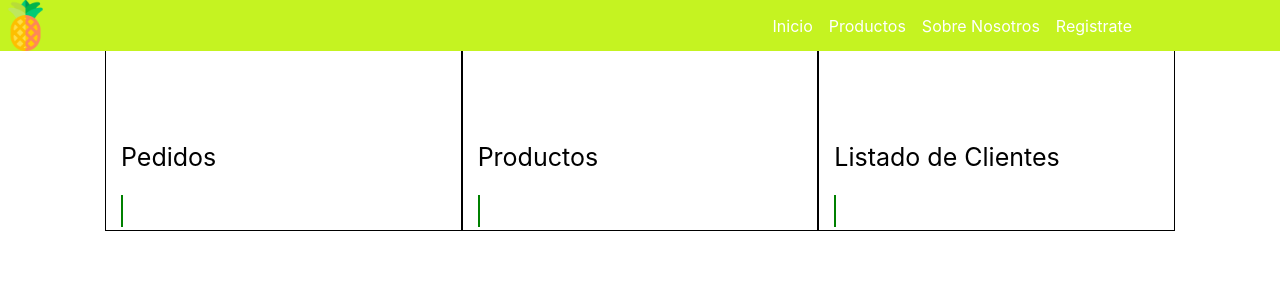
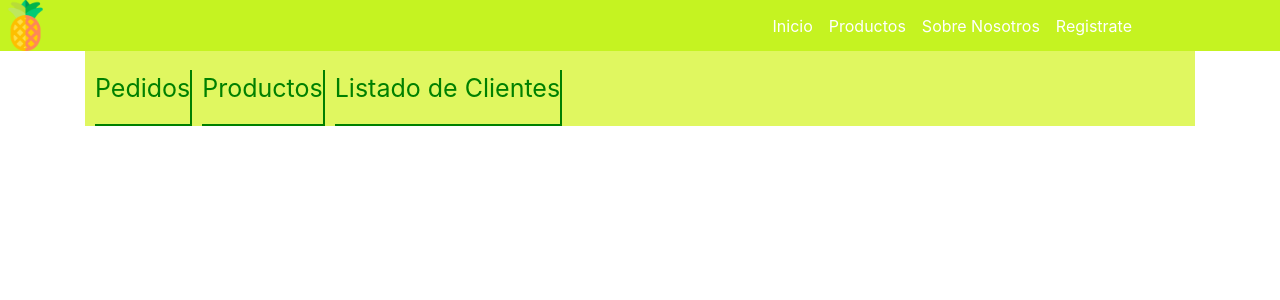
Before and after one commit to JPfstack/proyectoFinal, an Angular app: page /admin in a window 1280 px wide. Shown: the top 300 px of the page. Built offline with nearby package versions, Linux system fonts and the light colour scheme; a web font is replaced by a local one.

Commit message:
listo los filtros de pedidos, detalles de diseño

```diff
--- a/src/app/componentes/administrador/administrador.component.css
+++ b/src/app/componentes/administrador/administrador.component.css
@@ -1,28 +1,23 @@
 .container{
     width: 100%;
 }
-
-.col-sm-4{
-    justify-content: space-around;
-    padding-top: 50px;
-    width: 30%;
-    border: 1px solid black;
+#pestanas {
+padding-top: 70px;
+    display: flex;
+    background-color: rgb(224, 247, 96);
+    align-content: center;
 
 }
 
-#pestanas {
-    display: flex;
-    padding: 50px 20px 5px 20px;
-}
+#pestanas a:first-child{
+    border-right: 2px solid green;
+    border-bottom: 2px solid green;
+    margin-left: 10px;
 
-#pestanas a:first-child{
-    border-right: 2px solid black;
-    border-bottom: 2px solid white;
-    margin-left: 10px;
 }
 
 #pestanas a:first-child:hover{
-    background-color: rgb(143, 201, 36);
+
     border-right: 2px solid white;
     border-bottom: 2px solid white;
     transition: 0.3s;
@@ -31,12 +26,11 @@
 #pestanas a:last-child{
     border-right: 2px solid green;
     border-bottom: 2px solid green;
-    width: 30%;
     margin-left: 10px;
 }
 
 #pestanas a:last-child:hover{
-    background-color: rgb(143, 201, 36);
+
     border-right: 2px solid white;
     border-bottom: 2px solid white;
     transition: 0.3s;
@@ -45,7 +39,6 @@
 #pestanas a:nth-child(2){
     border-right: 2px solid green;
     border-bottom: 2px solid green;
-    width: 30%;
     margin-left: 10px;
 }
 
@@ -58,9 +51,8 @@
 
 
 #pestanas a {
-    width: 30%;
     text-decoration: none;
-    color: black;
+    color: green;
     font-size: 25px;
 
 }
--- a/src/app/componentes/administrador/administrador.component.html
+++ b/src/app/componentes/administrador/administrador.component.html
@@ -1,21 +1,21 @@
 <div class="container">
     <div id="pestanas">
-        <div class="col-sm-4">
+
         <a [routerLink]="['/admin/pedidos']">
             <p>Pedidos</p>
         </a>
-        </div>
 
-        <div class="col-sm-4">
+
+
         <a [routerLink]="['/admin/productosAdmin']">
             <p>Productos</p>
         </a>
-        </div>
-        <div class="col-sm-4">
+
+
         <a [routerLink]="['/admin/clientes']">
             <p>Listado de Clientes</p>
         </a>
-        </div>
+
     </div>
 
 
--- a/src/app/componentes/pedidos/pedidos.component.css
+++ b/src/app/componentes/pedidos/pedidos.component.css
@@ -8,7 +8,7 @@
     padding-top: 50px;
 }
 
-.realizado select{
+.select select{
     color: white;
     font-size: 30px;
     background-color:rgb(143, 201, 36);
--- a/src/app/componentes/pedidos/pedidos.component.html
+++ b/src/app/componentes/pedidos/pedidos.component.html
@@ -2,7 +2,7 @@
     <div class="pedidos">
         <h1>Estos son tus pedidos</h1>
     </div>
-    <div class="realizado">
+    <div class="select">
         <select (change)="onChange($event)">
             <option value="todos">todos los pedidos</option>
             <option value="realizados">Pedidos Realizados</option>
@@ -31,7 +31,9 @@
                     <td>{{pedido.precio_total}}</td>
                     <td>{{pedido.direccion}}</td>
                     <td>{{pedido.descripcion}}</td>
-                    <td>{{pedido.estado}}</td>
+                    <td>{{pedido.estado}}
+                        <a class="btn btn-outline-secondary btn-sm" href="editar" role="button">Editar</a>
+                    </td>
                 </tr>
                 <!-- <tr>
                 <th scope="row">2</th>
--- a/src/app/componentes/pedidos/pedidos.component.ts
+++ b/src/app/componentes/pedidos/pedidos.component.ts
@@ -52,13 +52,14 @@ export class PedidosComponent implements OnInit {
 
   }
   async onChange($event) {
-    if ($event.target.value === 'Pedidos Pendientes') {
-      console.log($event.target.value);
+    console.log($event.target.value);
 
+    if ($event.target.value == 'todos') {
+      this.pedidos = await this.pedidosService.getAllPedidos();
+    } else {
+      this.pedidos = await this.pedidosService.getAllPedidoRealizado();
+    } if ($event.target.value == 'pendientes') {
       this.pedidos = await this.pedidosService.getAllPedidosAdmin();
-    } else {
-
-      this.pedidos = await this.pedidosService.getAllPedidos();
     }
   }
 
--- a/src/app/componentes/productos-admin/productos-admin.component.html
+++ b/src/app/componentes/productos-admin/productos-admin.component.html
@@ -10,13 +10,13 @@
             </tr>
         </thead>
         <tbody>
-            <tr>
-                <th scope="row">1</th>
-                <td>Fresas</td>
-                <td>20Kg</td>
-                <td>2.50</td>
+            <tr *ngFor="let producto of productos">
+                <th scope="row">{{producto.id_prod}}</th>
+                <td>{{producto.nombre}}s</td>
+                <td>{{producto.disponibilidad}}</td>
+                <td>{{producto.precio}}</td>
             </tr>
-            <tr>
+            <!--  <tr>
                 <th scope="row">2</th>
                 <td>Naranjas</td>
                 <td>25Kg</td>
@@ -27,7 +27,7 @@
                 <td>Litchi</td>
                 <td>30Kg</td>
                 <td>2.20</td>
-            </tr>
+            </tr> -->
         </tbody>
     </table>
 </div>
--- a/src/app/componentes/productos-admin/productos-admin.component.ts
+++ b/src/app/componentes/productos-admin/productos-admin.component.ts
@@ -1,6 +1,7 @@
 import { PRODUCTO } from '../../../Models/productoModel';
 
 import { Component, OnInit } from '@angular/core';
+import { ProductosService } from 'src/app/productos.service';
 
 @Component({
   selector: 'app-productos-admin',
@@ -11,9 +12,19 @@ export class ProductosAdminComponent implements OnInit {
 
   productos: PRODUCTO[];
 
-  constructor() { }
+  constructor(private productosService: ProductosService) { }
 
   ngOnInit(): void {
+
+    this.productosService.getAllProductos()
+      .then(respuesta => {
+        console.log(respuesta);
+        this.productos = respuesta;
+      })
+      .catch(error => {
+        console.log(error);
+
+      });
   }
 
 }
--- a/src/app/pedidos.service.ts
+++ b/src/app/pedidos.service.ts
@@ -8,10 +8,14 @@ import { HttpClient } from '@angular/common/http';
 export class PedidosService {
 
   baseUrl: string;
+  urlPendientes: string;
+  urlRealizados: string;
   pedidos: PEDIDO[];
 
   constructor(private httpClient: HttpClient) {
     this.baseUrl = "http://localhost:3000/api/pedidos";
+    this.urlPendientes = "http://localhost:3000/api/pedidos/pendientes";
+    this.urlRealizados = "http://localhost:3000/api/pedidos/realizados";
   }
 
   //ESTA PETICION ME TRAE LOS PEDIDOS
@@ -21,13 +25,19 @@ export class PedidosService {
 
   //ESTA PETICION ME TRAE LOS PEDIDOS PENDIENTES
   getAllPedidosAdmin(): Promise<PEDIDO[]> {
-    return this.httpClient.get<PEDIDO[]>(this.baseUrl).toPromise();
+    return this.httpClient.post<PEDIDO[]>(this.urlPendientes, PEDIDO).toPromise();
   }
 
   //PETICION PARA LOS PEDIDOS REALIZADOS
   getAllPedidoRealizado(): Promise<PEDIDO[]> {
-    return this.httpClient.get<PEDIDO[]>(this.baseUrl).toPromise();
+    return this.httpClient.post<PEDIDO[]>(this.urlRealizados, PEDIDO).toPromise();
   }
 
-
+  /*  getPedidoByEstado(pEstado): Promise<PEDIDO[]> {
+     return new Promise((resolve, reject) => {
+       resolve(this.pedidos.filter(PEDIDO => {
+         return PEDIDO.estado === pEstado;
+       }))
+     })
+   }*/
 }
```
Also changed, not shown: src/app/componentes/usuarios/usuarios.component.ts (+0 -8 lines). Lines whose indentation alone changed are shown as unchanged.
